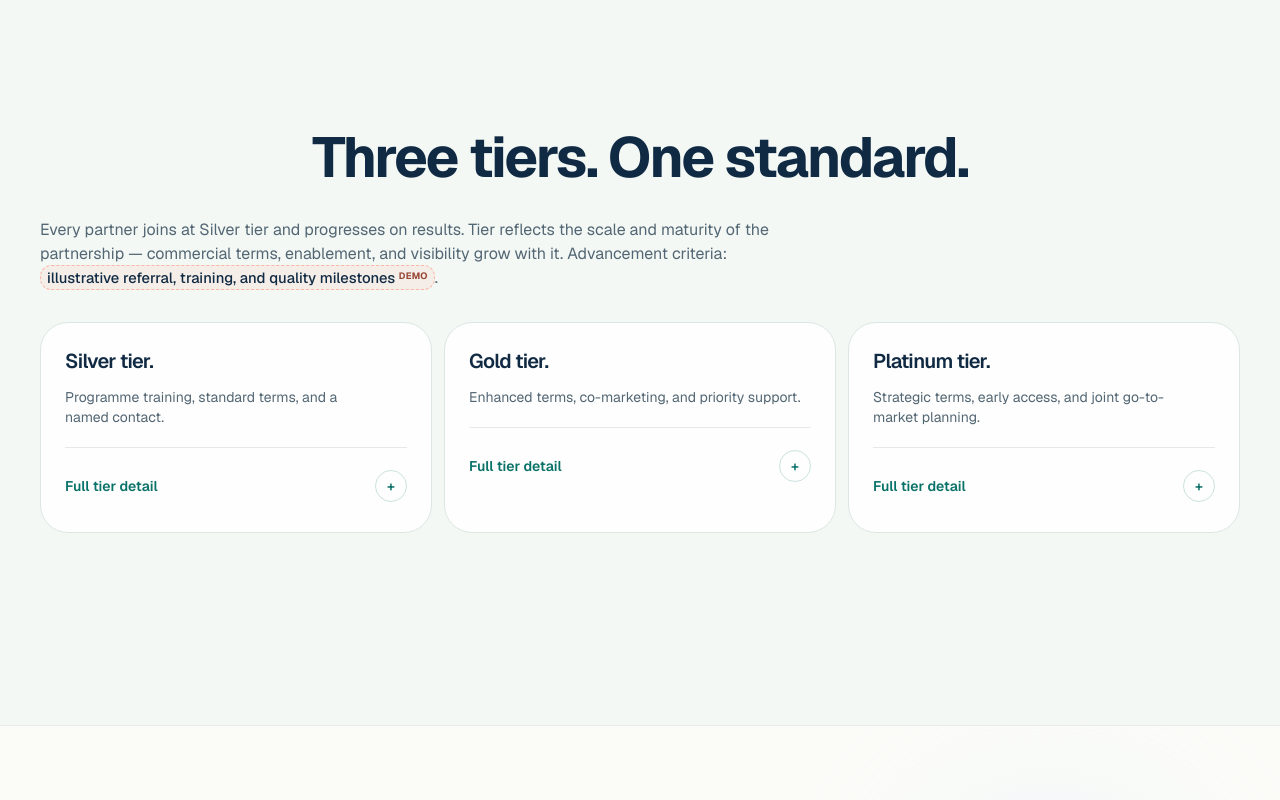
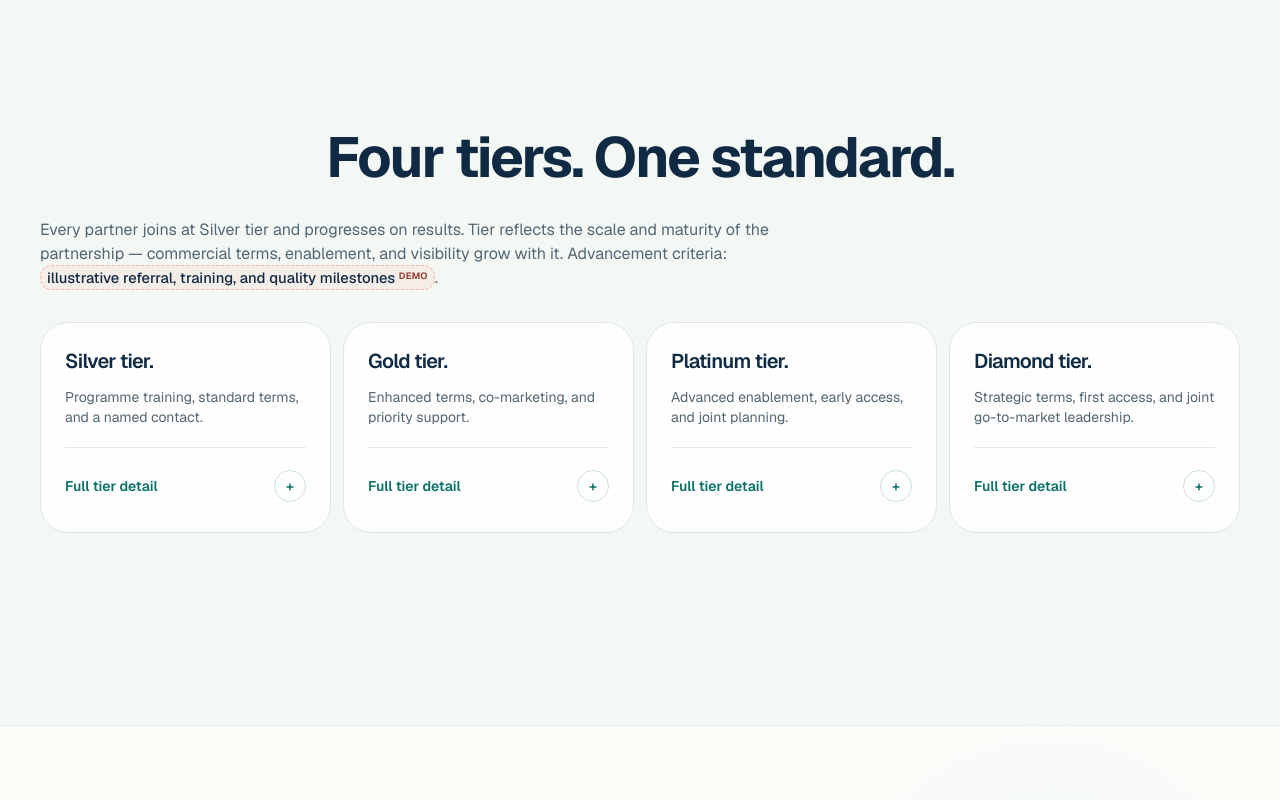
Before and after one commit to nesora-ops/ooc_website, a Next.js app: page /partners in a window 1280 px wide. Shown: the part 3100-3900 px from the top of the page. Built offline with nearby package versions, Linux system fonts and the light colour scheme; no server answers.

Commit message:
feat: expand partner programme tiers

```diff
--- a/src/app/partners/page.tsx
+++ b/src/app/partners/page.tsx
@@ -59,15 +59,23 @@ const partnerTypes = [
 const tiers = [
   {
     name: "Silver tier.",
+    summary: "Programme training, standard terms, and a named contact.",
     body: "The starting point for every partner: full programme training, the partner marketing kit, a named programme contact, and standard commercial terms on every client introduced.",
   },
   {
     name: "Gold tier.",
+    summary: "Enhanced terms, co-marketing, and priority support.",
     body: "For established partners with an active client pipeline: enhanced commercial terms, co-marketing opportunities including joint events and content, and priority programme support.",
   },
   {
     name: "Platinum tier.",
-    body: "The programme's strategic partners: the strongest commercial terms, first access to new certifications and programme developments, joint go-to-market planning, and public recognition as a Platinum-tier partner of Organisation of Choice™.",
+    summary: "Advanced enablement, early access, and joint planning.",
+    body: "For high-performing partners with a mature client portfolio: advanced commercial terms, early access to programme developments, joint planning, and greater public visibility.",
+  },
+  {
+    name: "Diamond tier.",
+    summary: "Strategic terms, first access, and joint go-to-market leadership.",
+    body: "The programme's strategic partners: the strongest commercial terms, first access to new certifications and programme developments, joint go-to-market planning, and public recognition as a Diamond-tier partner of Organisation of Choice™.",
   },
 ];
 
@@ -100,7 +108,7 @@ const partnershipSteps = [
   {
     title: "Grow",
     description:
-      "Each certified client builds your partnership record toward Gold and Platinum, and a client base backed by independent proof.",
+      "Each certified client builds your partnership record toward Gold, Platinum, and Diamond, and a client base backed by independent proof.",
     position: "lg:bottom-0",
     tone: "border-coral bg-coral/10",
   },
@@ -253,24 +261,18 @@ export default function PartnersPage() {
         <div className="mx-auto max-w-6xl px-4 sm:px-6 lg:px-8">
           <p className="text-xs font-semibold uppercase tracking-widest text-gold-ink">Partner tiers</p>
           <h2 className="mt-4 border-b border-gold/40 pb-4 font-heading text-3xl font-bold text-navy-ink">
-            Three tiers. One standard.
+            Four tiers. One standard.
           </h2>
           <p className="mt-8 max-w-3xl text-muted-foreground">
             Every partner joins at Silver tier and progresses on results. Tier reflects the scale
             and maturity of the partnership — commercial terms, enablement, and visibility grow with
             it. Advancement criteria: <Placeholder>tier advancement criteria</Placeholder>.
           </p>
-          <div className="mt-8 grid grid-flow-dense gap-3 sm:grid-cols-3">
+          <div className="mt-8 grid grid-flow-dense gap-3 sm:grid-cols-2 lg:grid-cols-4">
             {tiers.map((tier) => (
               <article key={tier.name} className="rounded-[1.75rem] border border-border bg-white/80 p-6">
                 <h3 className="font-heading text-xl font-semibold text-navy-ink">{tier.name}</h3>
-                <p className="mt-3 text-sm text-muted-foreground">
-                  {tier.name.startsWith("Silver")
-                    ? "Programme training, standard terms, and a named contact."
-                    : tier.name.startsWith("Gold")
-                      ? "Enhanced terms, co-marketing, and priority support."
-                      : "Strategic terms, early access, and joint go-to-market planning."}
-                </p>
+                <p className="mt-3 text-sm text-muted-foreground">{tier.summary}</p>
                 <ProgressiveDetails className="mt-5" label="Full tier detail">
                   <p className="text-sm leading-6">{tier.body}</p>
                 </ProgressiveDetails>
```
